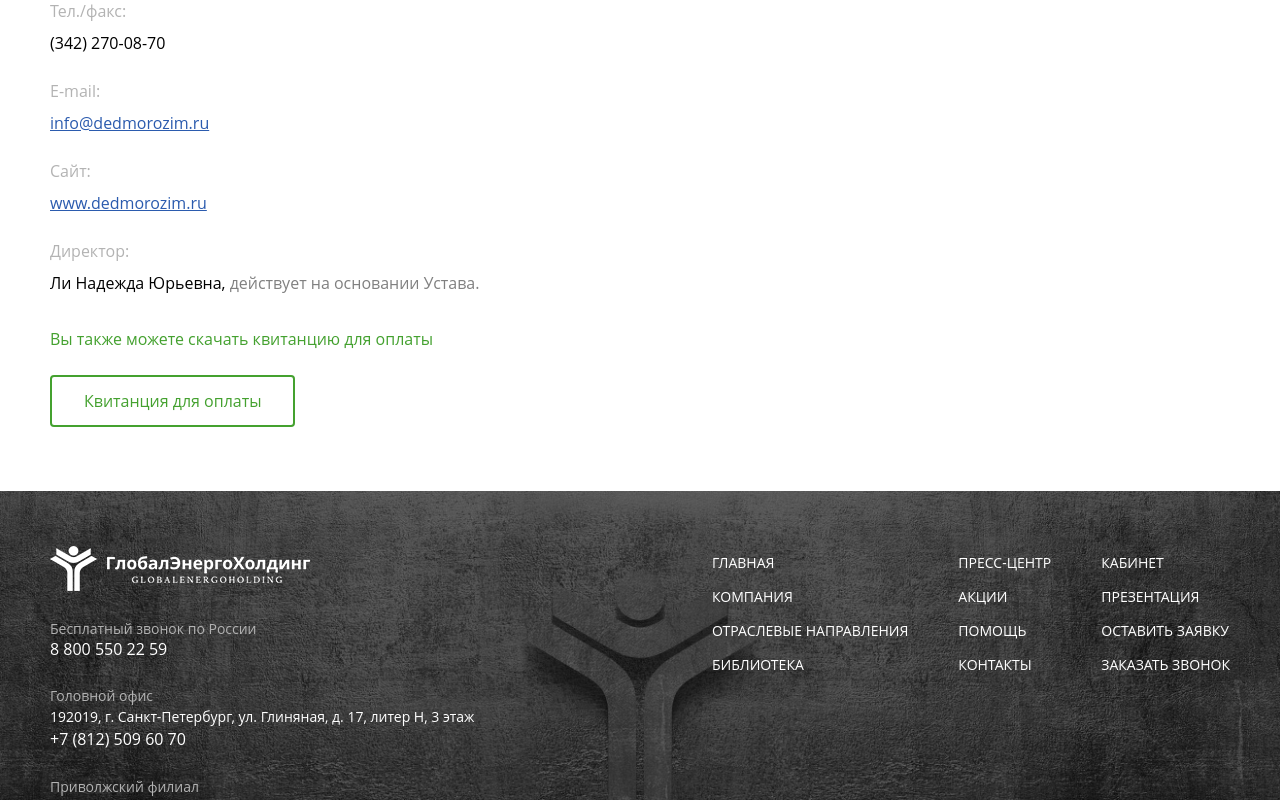
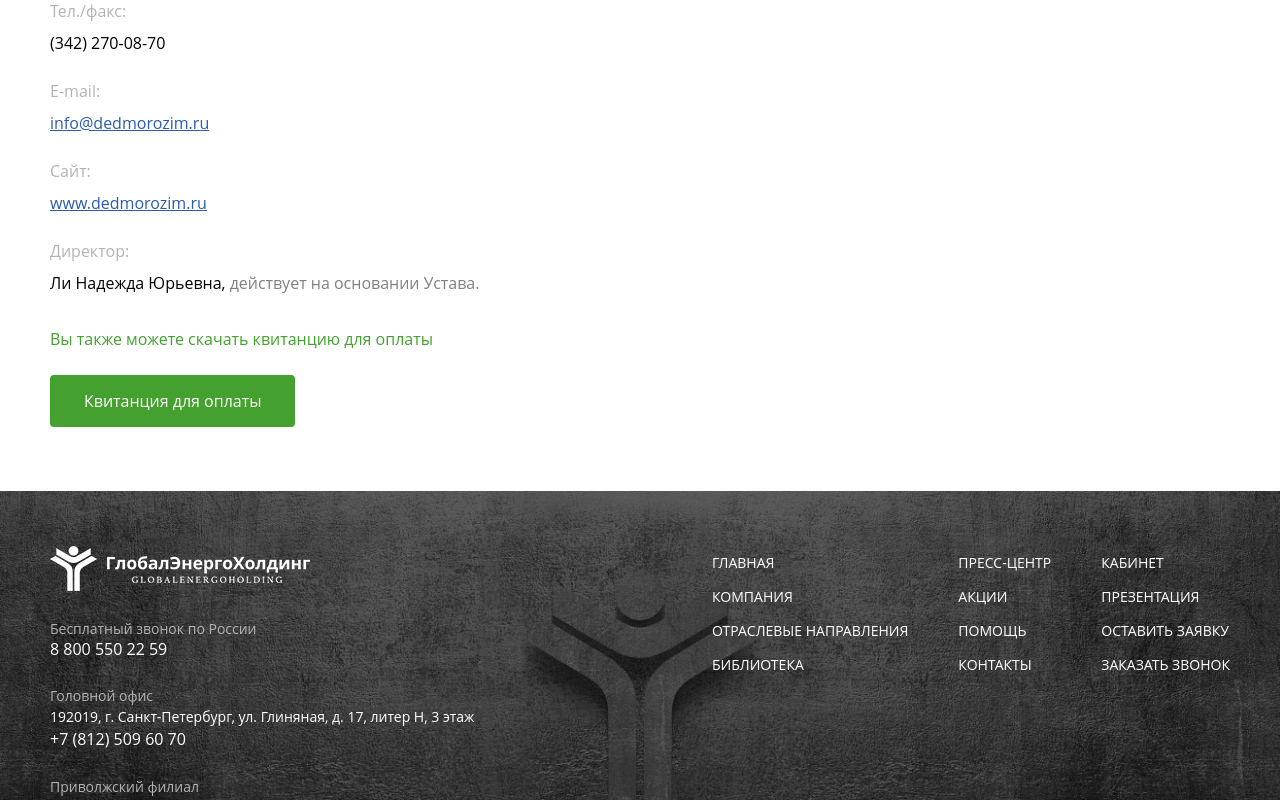
Before and after one commit to ponomarev-iv/geh-nuxtjs, a Nuxt app: page /company/blagotvoritelnost in a window 1280 px wide. In both pictures the pointer is over the link "Квитанция для оплаты". Shown: the part 2769-3569 px from the top of the page. Built offline with nearby package versions, Linux system fonts and the light colour scheme.

Commit message:
fix hover effect

```diff
--- a/assets/_ui.scss
+++ b/assets/_ui.scss
@@ -27,6 +27,17 @@
     color: currentColor;
     border: 2px solid currentColor;
     padding: .75em 2em;
+    transition: all ease .33s;
+  }
+
+  &_green{
+    color: $color-green;
+
+    &:hover{
+      color: #fff;
+      background-color: $color-green;
+      border-color: $color-green;
+    }
   }
 }
 
@@ -37,14 +48,14 @@
   text-decoration: underline;
   transition: color ease .33s;
 
+  &:hover{
+    text-decoration: none;
+  }
+
   &_in-text{
     text-decoration: none;
     color: currentColor;
     font-weight: 600;
-
-    &:hover{
-      color: $color-link;
-    }
   }
 }
 
--- a/pages/company/blagotvoritelnost.vue
+++ b/pages/company/blagotvoritelnost.vue
@@ -68,7 +68,7 @@
 
               p.par.color-green.mt_def.mb
                 | Вы также можете скачать квитанцию для оплаты
-              a.btn.btn_def.color-green(href="") Квитанция для оплаты
+              a.btn.btn_def.btn_green(href="") Квитанция для оплаты
     TheFooter
 </template>
 
```
